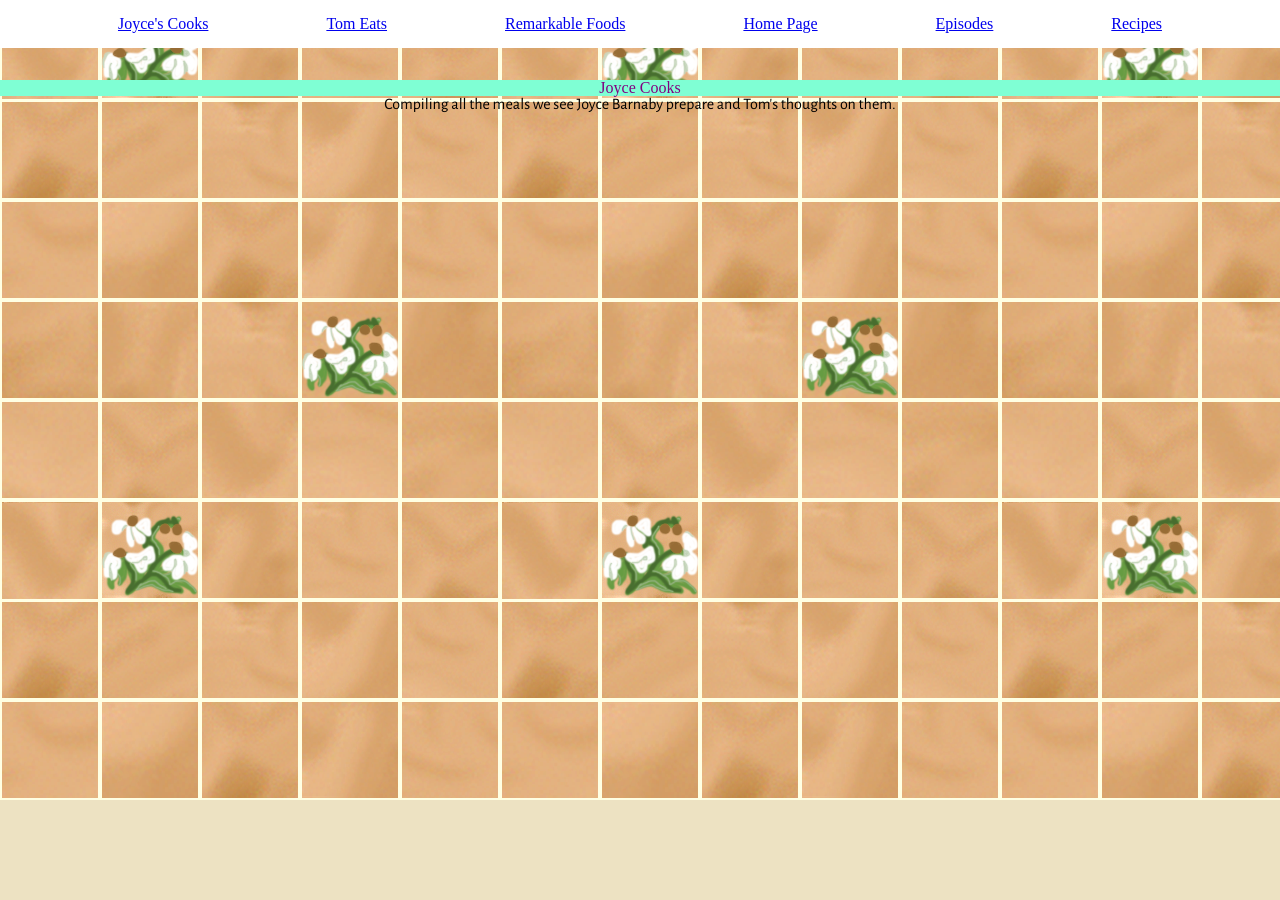
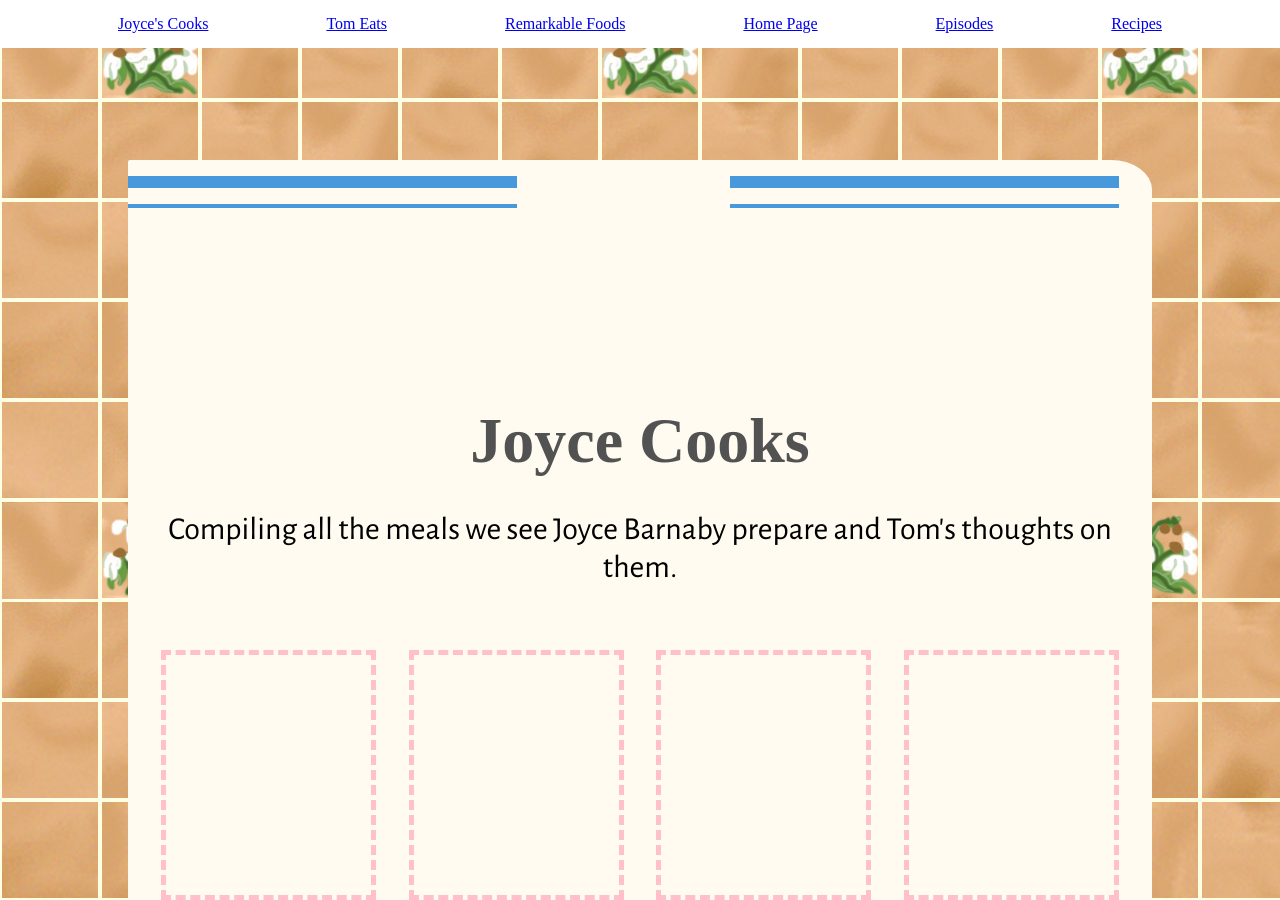
Before and after one commit to bonnie-bee/JoyceCooks, a plain HTML site: page joyce-cooks.html in a window 1280 px wide. Before the commit the page ends 800 px from the top, so only its background shows below. Drawn offline with nearby package versions, Linux system fonts and the light colour scheme; a web font is replaced by a local one.

Commit message:
saving some things from last time

```diff
--- a/assets/styles/globals.css
+++ b/assets/styles/globals.css
@@ -1,3 +1,6 @@
+*{
+    margin: 0;
+}
 html{
     background-color: #ede2c2;
     background-image: url("../images/barnabyKitchen1.png");
@@ -16,12 +19,66 @@ nav{
 }
 h1{
     text-align: center;
-    background-color: aquamarine;
-    color: purple;
+    color: #525252;
     font-family: 'Alegreya SC', serif;
-    margin-top: 5rem;
+    margin-top: 6rem;
+    padding-top: 6rem;
+    font-size: 4rem;
 }
 p{
+    margin: 2rem;
+    font-size: 2rem;
     text-align: center;
     font-family: 'Alegreya Sans', sans-serif;
 }
+.card{
+    height: auto;
+    width: 80%;
+    margin: auto;
+    margin-top: 10rem;
+    border-radius: 2px;
+    background-color: #fffbf0;
+    border-top-right-radius: 4%;
+}
+
+.card-design{
+    background-color:#4899db;
+}
+
+.thick-line{
+    height: .75rem;
+    margin: 1rem 0;
+}
+.thin-line{
+    height: .25rem;
+}
+.left-design{
+
+}
+.middle-design{
+
+}
+.right-design{
+
+}
+.line-container{
+    width: 38%;
+    display: inline-block;
+}
+.middle-illustration{
+    width: 20%;
+    display: inline-block;
+}
+
+.food-container{
+    display: flex;
+    width: 100%;
+    justify-content: space-evenly;
+    margin-top: 4rem;
+}
+
+.food{
+    width: 20%;
+    height: 15rem;
+    border: dashed pink thick;
+}
--- a/joyce-cooks.html
+++ b/joyce-cooks.html
@@ -5,8 +5,9 @@
     <meta charset="UTF-8">
     <meta name="viewport" content="width=device-width, initial-scale=1.0">
     <title>Joyce Cooks</title>
-    <link href="https://fonts.googleapis.com/css2?family=Alegreya+SC:ital,wght@0,400;0,500;0,700;1,400;1,500;1,700&family=Alegreya+Sans:ital,wght@0,400;0,500;0,700;1,400;1,500;1,700&display=swap" rel="stylesheet">
-    <link rel="stylesheet" href="assets/styles/reset.css">
+    <link
+        href="https://fonts.googleapis.com/css2?family=Alegreya+SC:ital,wght@0,400;0,500;0,700;1,400;1,500;1,700&family=Alegreya+Sans:ital,wght@0,400;0,500;0,700;1,400;1,500;1,700&display=swap"
+        rel="stylesheet">
     <link rel="stylesheet" href="assets/styles/landingPage.css">
 </head>
 
@@ -20,8 +21,36 @@
         <a href="recipes.html">Recipes</a>
     </nav>
     <main>
-        <h1>Joyce Cooks</h1>
-        <p>Compiling all the meals we see Joyce Barnaby prepare and Tom's thoughts on them.</p>
+        <div class="card">
+            <div class="card-design-container">
+                <div class="left-line-container line-container">
+                    <div class="left-thick-line thick-line card-design"></div>
+                    <div class="left-thin-line thin-line card-design"></div>
+                </div>
+                <div class="middle-illustration">
+                    <div class="left-design card-design"></div>
+                <div class="middle-design card-design"></div>
+                <div class="right-design card-design"></div>
+                </div>
+                <div class="right-line-container line-container">
+                    <div class="right-thick-line thick-line card-design"></div>
+                    <div class="right-thin-line thin-line card-design"></div>
+                </div>
+
+            </div>
+            <h1>Joyce Cooks</h1>
+            <p>Compiling all the meals we see Joyce Barnaby prepare and Tom's thoughts on them.</p>
+        <div class="food-container">
+            <div class="food"></div>
+            <div class="food"></div>
+            <div class="food"></div>
+            <div class="food"></div>
+        </div>
+
+
+
+    </div>
+
     </main>
 </body>
 
```
